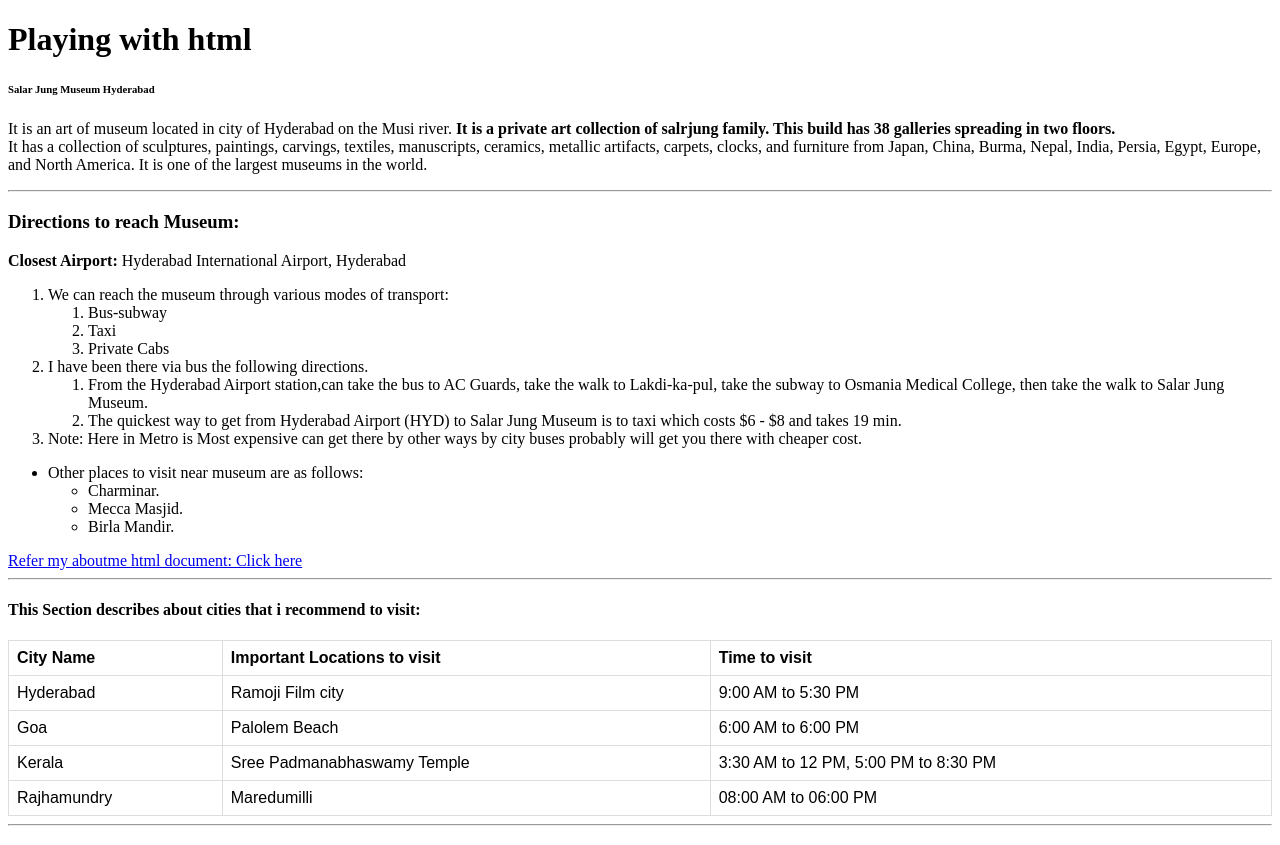
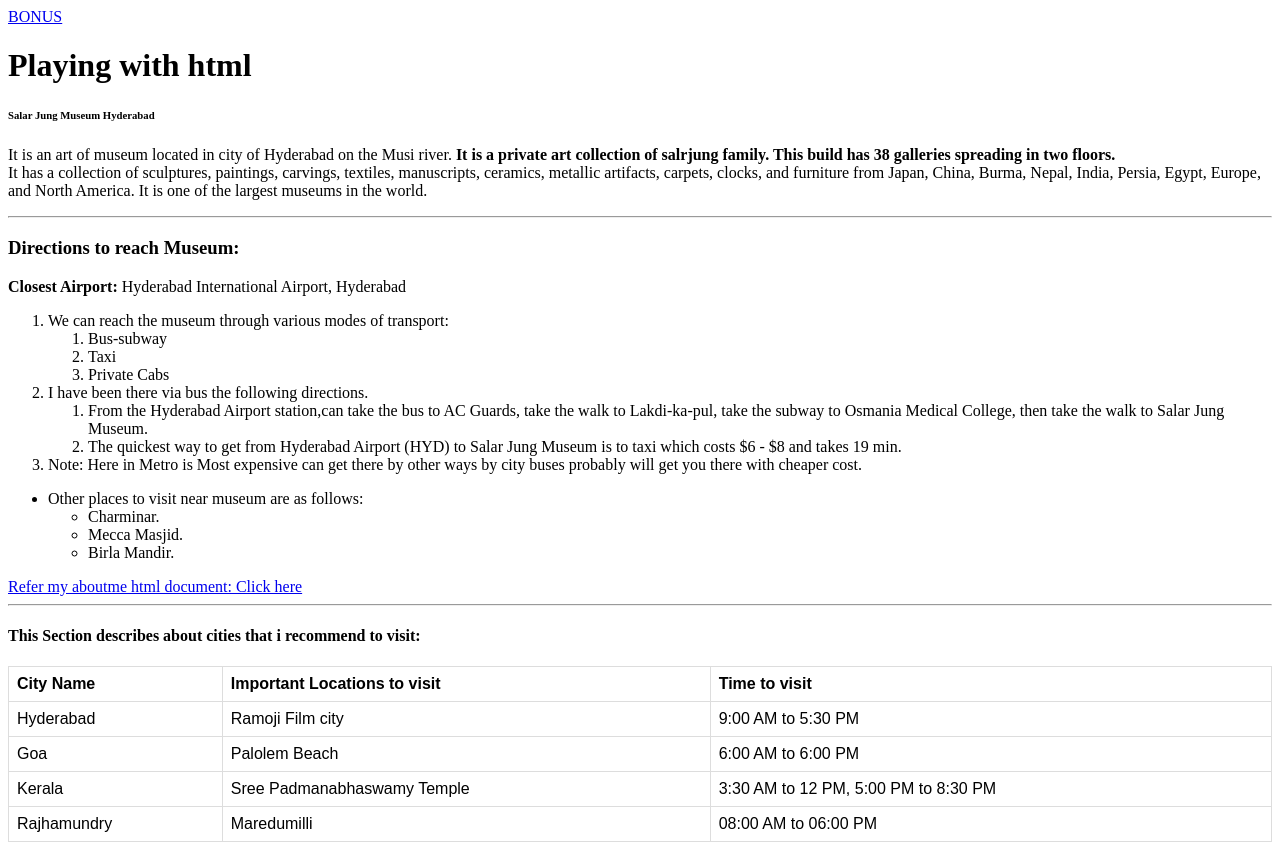
Before and after one commit to 44-563-Web-Apps-F22/44563-webapps-assignment-3-syamallaparthi, a plain HTML site: page index.html in a window 1280 px wide. Shown: the top 845 px of the page. Drawn offline with Linux system fonts and the light colour scheme.

Commit message:
Updated index.html

```diff
--- a/index.html
+++ b/index.html
@@ -18,6 +18,7 @@
     </head>
     <body>
         <header>
+            <a href="https://github.com/44-563-Web-Apps-F22/44563-webapps-assignment-3-syamallaparthi/blob/main/bonus.html">BONUS</a>
             <h1>Playing with html</h1>
             <h6>Salar Jung Museum Hyderabad</h6>
             <p>
```
